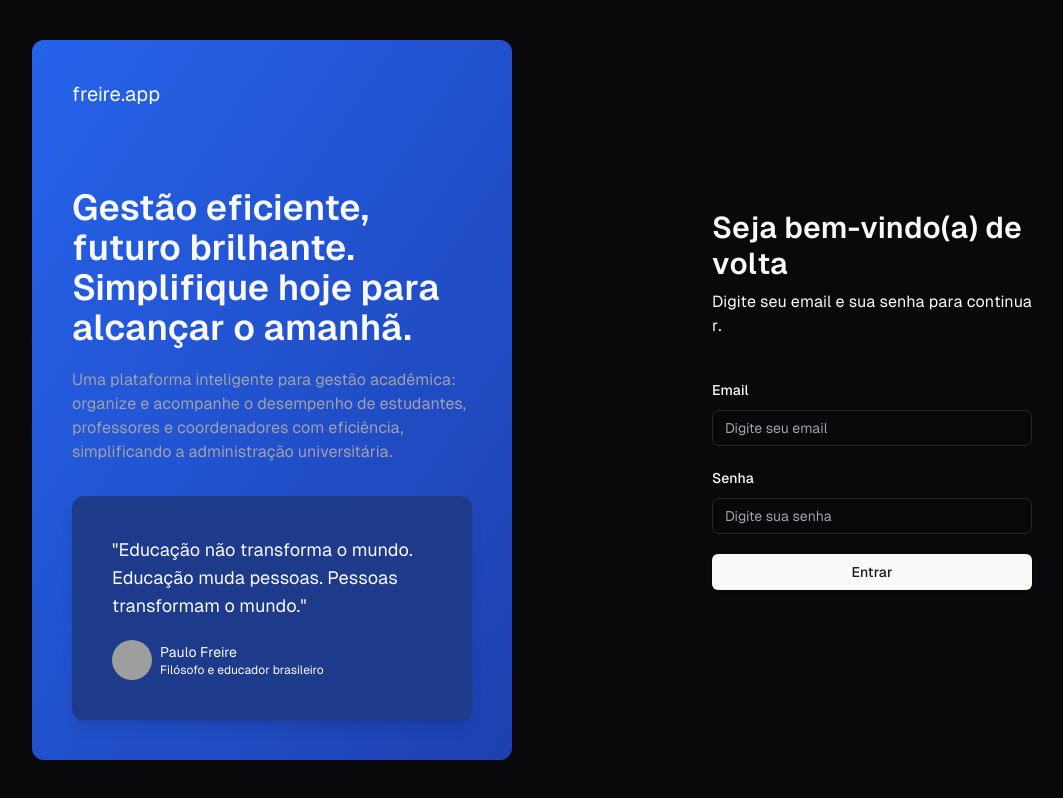
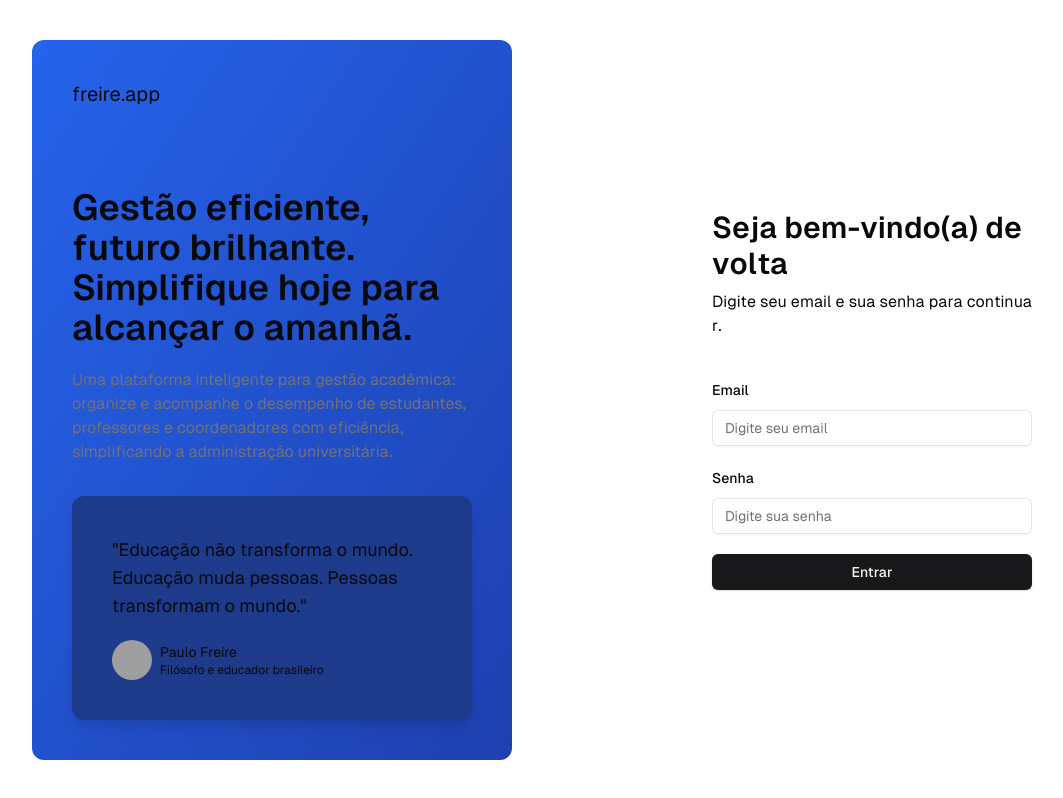
Before and after one commit to claudioavgo/freire-front, a Next.js app: page / in a window 1280 px wide. Shown: the whole page, without its empty margins (8-1071 px from the left). Built offline with nearby package versions, Linux system fonts and the light colour scheme; grey boxes are pictures that could not be loaded; what tailwindcss-animated would draw is missing.

Commit message:
Refactor CSS variables and remove unused sidebar styles for cleaner code

```diff
--- a/src/app/globals.css
+++ b/src/app/globals.css
@@ -26,21 +26,13 @@
     --destructive-foreground: 0 0% 98%;
     --border: 240 5.9% 90%;
     --input: 240 5.9% 90%;
-    --ring: 240 10% 3.9%;
+    --ring: 240 5.9% 10%;
     --radius: 0.5rem;
     --chart-1: 12 76% 61%;
     --chart-2: 173 58% 39%;
     --chart-3: 197 37% 24%;
     --chart-4: 43 74% 66%;
     --chart-5: 27 87% 67%;
-    --sidebar-background: 0 0% 98%;
-    --sidebar-foreground: 240 5.3% 26.1%;
-    --sidebar-primary: 240 5.9% 10%;
-    --sidebar-primary-foreground: 0 0% 98%;
-    --sidebar-accent: 240 4.8% 95.9%;
-    --sidebar-accent-foreground: 240 5.9% 10%;
-    --sidebar-border: 220 13% 91%;
-    --sidebar-ring: 217.2 91.2% 59.8%;
   }
 
   .dark {
@@ -68,14 +60,6 @@
     --chart-3: 30 80% 55%;
     --chart-4: 280 65% 60%;
     --chart-5: 340 75% 55%;
-    --sidebar-background: 240 5.9% 10%;
-    --sidebar-foreground: 240 4.8% 95.9%;
-    --sidebar-primary: 224.3 76.3% 48%;
-    --sidebar-primary-foreground: 0 0% 100%;
-    --sidebar-accent: 240 3.7% 15.9%;
-    --sidebar-accent-foreground: 240 4.8% 95.9%;
-    --sidebar-border: 240 3.7% 15.9%;
-    --sidebar-ring: 217.2 91.2% 59.8%;
   }
 }
 
--- a/src/app/layout.tsx
+++ b/src/app/layout.tsx
@@ -48,7 +48,7 @@ export default function RootLayout({
   return (
     <html lang="en">
       <body
-        className={`${geistSans.variable} ${geistMono.variable} font-[family-name:var(--font-geist-sans)] antialiased dark select-none`}
+        className={`${geistSans.variable} ${geistMono.variable} font-[family-name:var(--font-geist-sans)] antialiased select-none`}
       >
         {children}
       </body>
```
